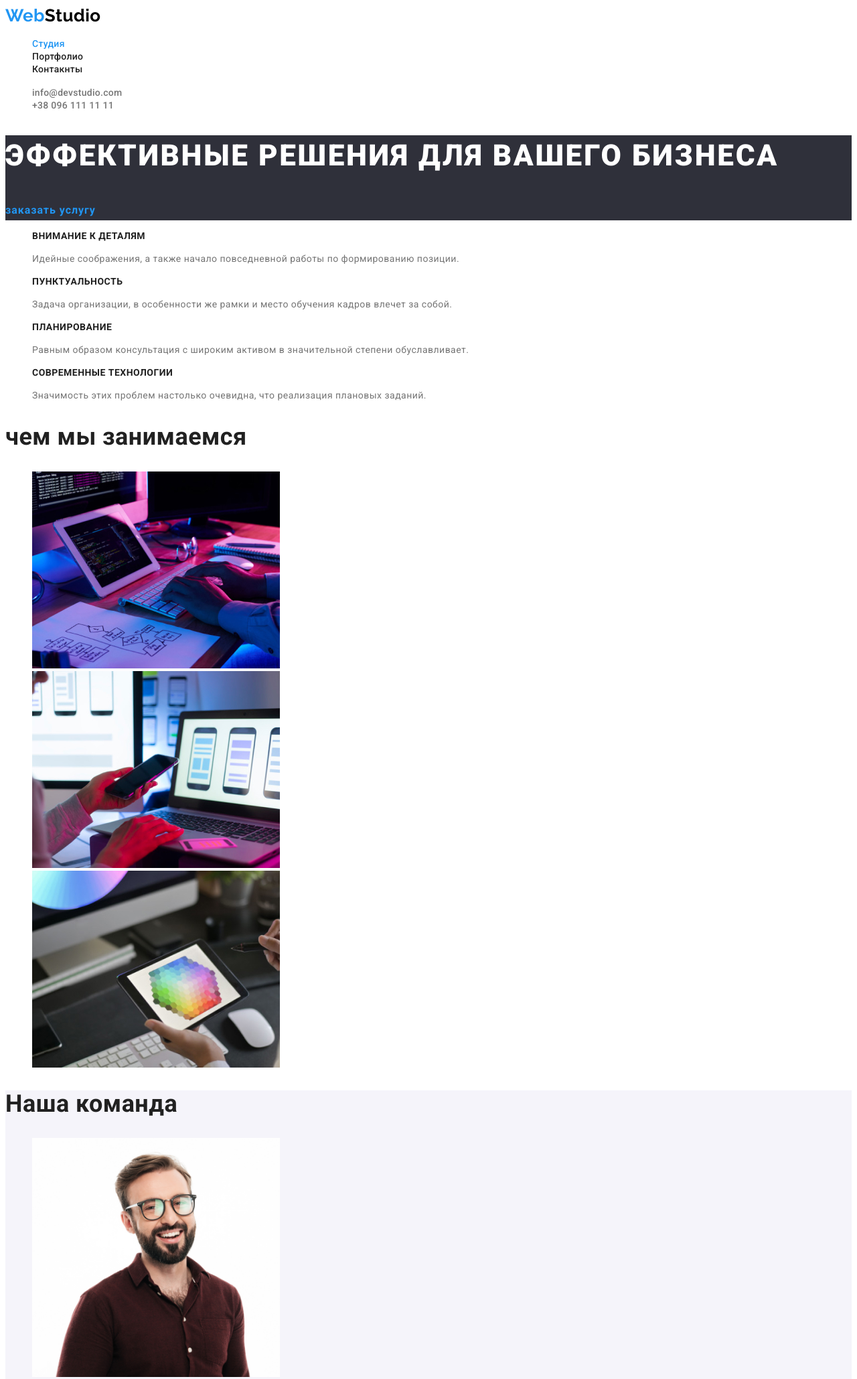
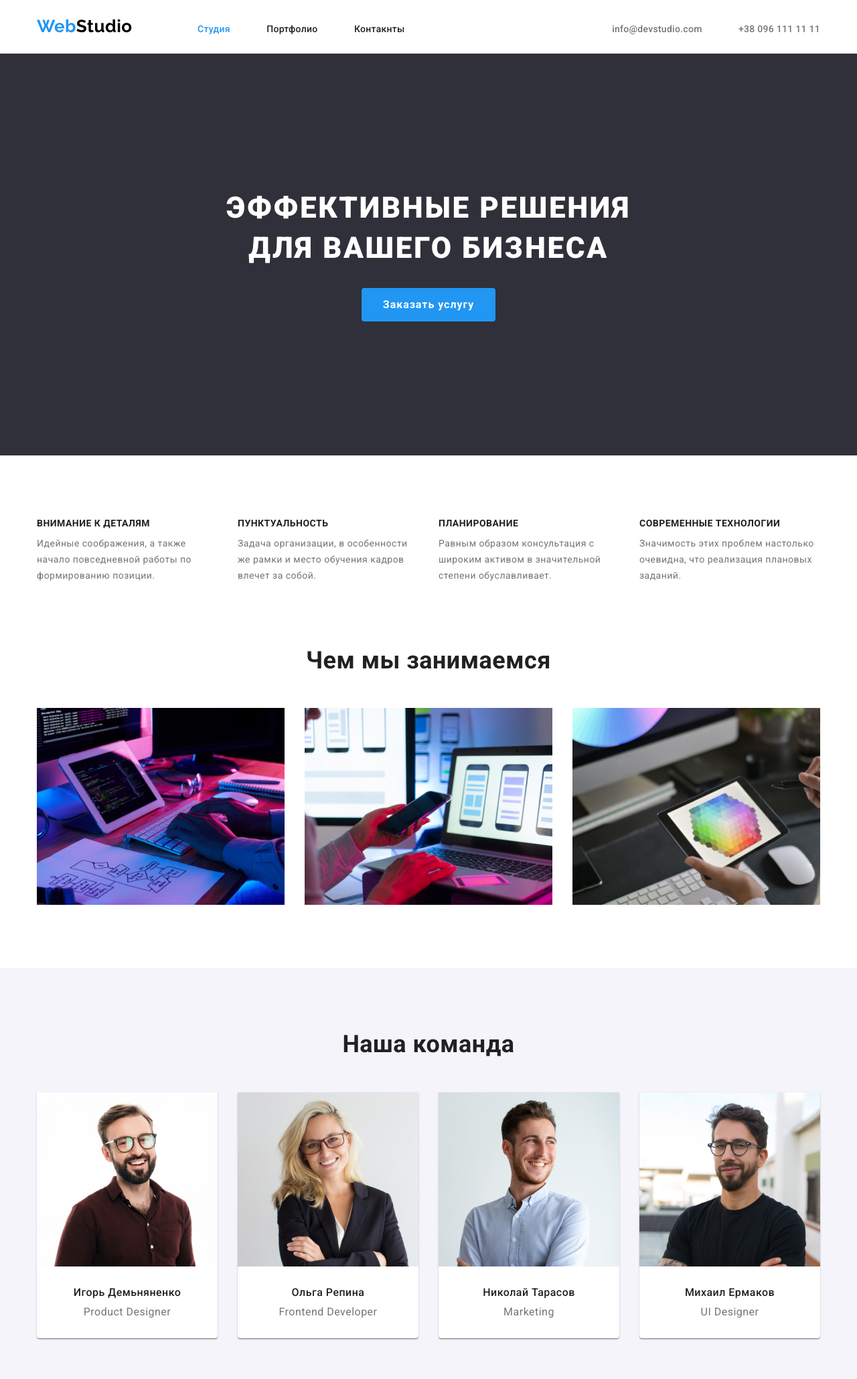
Before and after one commit to Juk3z/goit-markup-hw-03, a plain HTML site: page index.html in a window 1280 px wide. Shown: the top 2059 px of the page at 67% size. Drawn offline with nearby package versions, Linux system fonts and the light colour scheme.

Commit message:
Создание первой страницы

```diff
--- a/css/style.css
+++ b/css/style.css
@@ -16,12 +16,50 @@
   --banner-text-color: #ffffff;
   --banner-background-color: #2f303a;
 }
+p {
+  margin: 0;
+  padding: 0;
+}
+h1,
+h2,
+h3,
+h4,
+h5,
+h6 {
+  margin: 0;
+  padding: 0;
+}
+
+ul {
+  margin: 0;
+  padding: 0;
+}
+
+li {
+  margin: 0;
+  padding: 0;
+}
 
 body {
   background-color: var(--main-background-color);
   color: var(--main-text-color);
   font-family: 'Roboto', sans-serif;
   letter-spacing: 0.03em;
+}
+
+section:nth-child(2n + 4) {
+  background-color: var(--secondary-background-color);
+}
+
+/* оформление ссылок и списков */
+.list {
+  list-style: none;
+}
+.link {
+  text-decoration: none;
+}
+.link:visited {
+  color: var(--main-text-color);
 }
 
 /* оформление логотипа */
@@ -40,17 +78,46 @@ body {
   font-size: 26px;
   line-height: 1.19;
 }
-/* оформление ссылок и списков */
-.list {
-  list-style: none;
+/* оформление блока навигации */
+.header {
+  padding-top: 24px;
+  padding-bottom: 25px;
 }
-.link {
-  text-decoration: none;
+
+.header > .container {
+  display: flex;
+  justify-content: flex-start;
+  align-items: baseline;
+  width: 1200px;
+  margin-left: auto;
+  margin-right: auto;
+  padding: 0 15px;
 }
-.link:visited {
-  color: var(--main-text-color);
+
+.navmenu,
+.navmenu .item {
+  display: inline-block;
 }
-/* оформление блока навигации */
+
+.header-address .item {
+  display: inline-block;
+}
+.header-address > .item:not(:first-child) {
+  margin-left: 50px;
+}
+
+.header-address {
+  margin-left: auto;
+}
+
+.navmenu {
+  margin-left: 93px;
+}
+
+.navmenu li:not(:first-child) {
+  margin-left: 50px;
+}
+
 .nav-link {
   color: var(--main-text-color);
   font-weight: 500;
@@ -78,12 +145,25 @@ body {
 }
 
 /* оформление секции баннера */
+
 .banner {
   background-color: var(--banner-background-color);
 }
 
+.banner > .container {
+  text-align: center;
+  padding-top: 200px;
+  padding-bottom: 200px;
+}
+
 .banner-title {
+  margin-bottom: 30px;
   color: var(--banner-text-color);
+  margin-left: auto;
+  margin-right: auto;
+
+  width: 696px;
+  height: 120px;
   font-weight: 900;
   font-size: 44px;
   line-height: 60px;
@@ -92,14 +172,49 @@ body {
 }
 
 .banner-link.link {
-  color: var(--accent-color);
+  display: inline-block;
+  min-width: 200px;
+  min-height: 50px;
+  border-radius: 4px;
+  padding: 10px 32px;
+
+  color: var(--banner-text-color);
+  background-color: var(--accent-color);
   font-weight: 700;
   font-size: 16px;
   line-height: 1.87;
   letter-spacing: 0.06em;
 }
 
+.banner-link:first-letter {
+  text-transform: uppercase;
+}
+
 /* оформление секции принципов */
+.principles {
+  padding-top: 94px;
+}
+
+.principles .container {
+  display: flex;
+  width: 1200px;
+  padding: 0 15px;
+  margin-left: auto;
+  margin-right: auto;
+}
+
+.principles .list {
+  display: flex;
+}
+
+.principles .item {
+  width: calc((100% - 90px) / 4);
+}
+
+.principles .item:not(:first-child) {
+  margin-left: 30px;
+}
+
 .principles-text {
   color: var(--secondary-text-color);
   font-size: 14px;
@@ -107,6 +222,7 @@ body {
 }
 
 .principles-tittle {
+  margin-bottom: 10px;
   font-weight: 700;
   font-size: 14px;
   line-height: 1.14;
@@ -114,29 +230,97 @@ body {
 }
 
 /* Оформление секции чем мы занимаемся */
+.about {
+  padding: 0 15px;
+  padding-top: 94px;
+  padding-bottom: 94px;
+  background-color: var(--main-background-color);
+}
+.about > .container {
+  width: 1200px;
+  padding: 0 15px;
+  margin-left: auto;
+  margin-right: auto;
+}
 
 .about-tittle {
   font-weight: 700;
   font-size: 36px;
   line-height: 1.16;
+  text-align: center;
+  margin-bottom: 50px;
+}
+
+.about .list {
+  display: flex;
+}
+.about img {
+  display: block;
+}
+
+.about .item:not(:last-child) {
+  margin-right: 30px;
+}
+
+.about-tittle::first-letter {
+  text-transform: uppercase;
 }
 
 /* оформление секции нашей команды */
+.team > .container {
+  width: 1200px;
+  padding: 0 15px;
+  margin-left: auto;
+  margin-right: auto;
+}
+
+.team .list {
+  display: flex;
+  text-align: center;
+}
+
 .team {
-  background-color: var(--secondary-background-color);
+  padding: 0 15px;
+  padding-top: 94px;
+  padding-bottom: 94px;
   color: var(--main-text-color);
 }
 
+.team .item {
+  background: var(--main-background-color);
+  padding-bottom: 30px;
+  box-shadow: 0px 1px 3px rgba(0, 0, 0, 0.12), 0px 1px 1px rgba(0, 0, 0, 0.14),
+    0px 2px 1px rgba(0, 0, 0, 0.2);
+  border-radius: 0px 0px 4px 4px;
+}
+
+.team img {
+  display: block;
+  max-width: 270px;
+  margin-bottom: 30px;
+}
+
+.team .item:not(:last-child) {
+  margin-right: 30px;
+}
+
 .team-tittle {
+  text-align: center;
+  margin-bottom: 50px;
   font-weight: 700;
   font-size: 36px;
   line-height: 1.16;
+}
+
+.team-tittle::first-letter {
+  text-transform: uppercase;
 }
 
 .team-name {
   font-weight: 500;
   font-size: 16px;
   line-height: 1.18;
+  margin-bottom: 10px;
 }
 
 .team-profession {
@@ -144,6 +328,12 @@ body {
 }
 
 /* Оформления футера и адреса */
+.footer > .container {
+  width: 1200px;
+  margin-left: auto;
+  margin-right: auto;
+  padding: 0 15px;
+}
 
 .web-footer {
   color: var(--accent-color);
@@ -165,6 +355,8 @@ body {
   background-color: var(--banner-background-color);
   font-size: 14px;
   line-height: 24px;
+  padding-top: 60px;
+  padding-bottom: 60px;
 }
 
 .address {
@@ -175,10 +367,21 @@ body {
 }
 
 .address .link {
+  display: block;
   color: rgba(255, 255, 255, 0.6);
 }
 
+.address .link:not(:last-child) {
+  margin-bottom: 9px;
+}
+
+.address p {
+  margin-bottom: 9px;
+}
+
 .footer-logo {
+  display: block;
+  margin-bottom: 20px;
   text-decoration: none;
 }
 
--- a/index.html
+++ b/index.html
@@ -4,27 +4,30 @@
     <meta charset="UTF-8">
     <meta name="viewport" content="width=device-width, initial-scale=1.0">
     <title>Document</title>
+    <link rel="stylesheet" href="https://cdnjs.cloudflare.com/ajax/libs/modern-normalize/1.0.0/modern-normalize.min.css">
     <link rel="preconnect" href="https://fonts.gstatic.com">
     <link rel="stylesheet" href="https://fonts.googleapis.com/css2?family=Raleway:wght@700&family=Roboto:wght@400;500;700;900&display=swap">
     <link rel="stylesheet" href="./css/style.css">
 </head>
 <body>
     <!--Шапка сайта-->
-<header>
-    <nav>
+<header class="header">
+    <div class="container">
+        <nav class="nav">
             <a class ="link" href="/index.html"><span class="web">Web</span><span class="studio">Studio</span></a>
 
-            <ul class="list">
-                <li><a class="nav-link link current-page" href="">Студия</a></li>
-                <li><a class="nav-link link" href="./portfolio.html">Портфолио</a></li>
-                <li><a class="nav-link link " href="">Контакнты</a></li>
+            <ul class="list navmenu">
+                <li class="item"><a class="nav-link link current-page" href="">Студия</a></li>
+                <li class="item"><a class="nav-link link" href="./portfolio.html">Портфолио</a></li>
+                <li class="item"><a class="nav-link link " href="">Контакнты</a></li>
             </ul>
         </nav>
 
-    <ul class="list">
-        <li><a class="contacts link" href="mailto:info@devstudio.com">info@devstudio.com</a></li>
-        <li><a class="contacts link" href="tel:+380961111111">+38 096 111 11 11</a></li>
+        <ul class="list header-address">
+            <li class="item"><a class="contacts link" href="mailto:info@devstudio.com">info@devstudio.com</a></li>
+            <li class="item"><a class="contacts link" href="tel:+380961111111">+38 096 111 11 11</a></li>
         </ul>
+    </div>
 </header>
 
 <!--Основной контент-->
@@ -32,87 +35,97 @@
 
     <!--большая секция с баннером-->
     <section class="banner">
+        <div class="container">
             <h1 class="banner-title">Эффективные решения для вашего бизнеса</h1>
             <a class ="banner-link link" href="">заказать услугу</a>
+        </div>
     </section>
 
     <!-- наши принципы -->
     <section class="principles">
         <!--скрытый заголовок-->
         <!--<h2>наши принципы</h2>-->
+        <div class="container">
             <ul class="list">
-            <li>
+                <li class="item">
                         <h3 class="principles-tittle">внимание к деталям</h3>
                         <p class="principles-text">Идейные соображения, а также начало повседневной работы по формированию позиции.</p>
                 </li>
 
-            <li>
+                <li class="item">
                         <h3 class="principles-tittle">пунктуальность</h3>
                         <p class="principles-text">Задача организации, в особенности же рамки и место обучения кадров влечет за собой.</p>
                 </li>
 
-            <li>
+                <li class="item">
                         <h3 class="principles-tittle">планирование</h3>
                         <p class="principles-text">Равным образом консультация с широким активом в значительной степени обуславливает.</p>
                 </li>
 
-            <li>
+                <li class="item">
                         <h3 class="principles-tittle">современные технологии</h3>
                         <p class="principles-text">Значимость этих проблем настолько очевидна, что реализация плановых заданий.</p>
                 </li>
             </ul>
+        </div>
     </section>
 
     <!-- О нас-->
     <section class="about">
+        <div class="container">
             <h2 class="about-tittle">чем мы занимаемся</h2>
             <ul class="list">
-                <li><img src="./images/portfolio1.jpg" alt="пример работы 1" width="370"></li>
-                <li><img src="./images/portfolio2.jpg" alt="пример работы 2" width="370"></li>
-                <li><img src="./images/portfolio3.jpg" alt="пример работы 3" width="370"></li>
+                    <li class="item"><img src="./images/portfolio1.jpg" alt="пример работы 1"></li>
+                    <li class="item"><img src="./images/portfolio2.jpg" alt="пример работы 2"></li>
+                    <li class="item"><img src="./images/portfolio3.jpg" alt="пример работы 3"></li>
             </ul>
+        </div>
     </section>
 
     <!--наша команда-->
     <section class="team">
-        <h2 class="team-tittle">Наша команда</h2>
+        <div class="container">
+            <h2 class="team-tittle">наша команда</h2>
             <ul class="list">
-            <li>
-                <img src="./images/igor.jpg" alt="фото сотрудника" width="370">
+                <li class="item">
+                    <img src="./images/igor.jpg" alt="фото сотрудника">
                     <h3 class="team-name">Игорь Демьняненко</h3>
                     <p class="team-profession">Product Designer</p>
                 </li>
 
-            <li>
-                <img src="./images/olga.jpg" alt="фото сотрудника" width="370">
+                <li class="item">
+                    <img src="./images/olga.jpg" alt="фото сотрудника">
                     <h3 class="team-name">Ольга Репина</h3>
                     <p class="team-profession">Frontend Developer</p>
                 </li>
 
-            <li>
-                <img src="./images/nikolay.jpg" alt="фото сотрудника" width="370">
+                <li class="item">
+                    <img src="./images/nikolay.jpg" alt="фото сотрудника">
                     <h3 class="team-name">Николай Тарасов</h3>
                     <p class="team-profession">Marketing</p>
                 </li>
 
-            <li>
-                <img src="./images/mikhail.jpg" alt="фото сотрудника" width="370">
+                <li class="item">
+                    <img src="./images/mikhail.jpg" alt="фото сотрудника">
                     <h3 class="team-name">Михаил Ермаков</h3>
                     <p class="team-profession">UI Designer</p>
 
                 </li>
             </ul>
+        </div>
     </section>
 </main>
 
 <!--футер-->
 <footer class="footer">
+    <div class="container">
         <a class ="footer-logo" href=""><span class="web-footer">Web</span><span class="studio-footer">Studio</span></a>
         <address class="address">
             <p>г. Киев, пр-т Леси Украинки, 26</p>
             <a class="link" href="mailto:info@example.com">info@example.com</a>
             <a class="link" href="tel:+380991111111">+38 099 111 11 11</a>
         </address>
+    </div>
 </footer>
 </body>
 </html>
```
Lines whose indentation alone changed are shown as unchanged.
